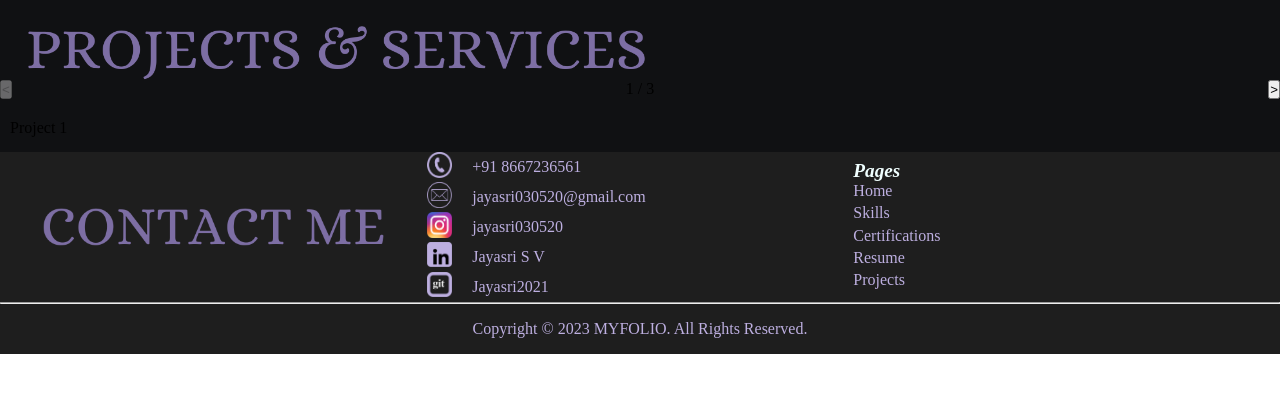
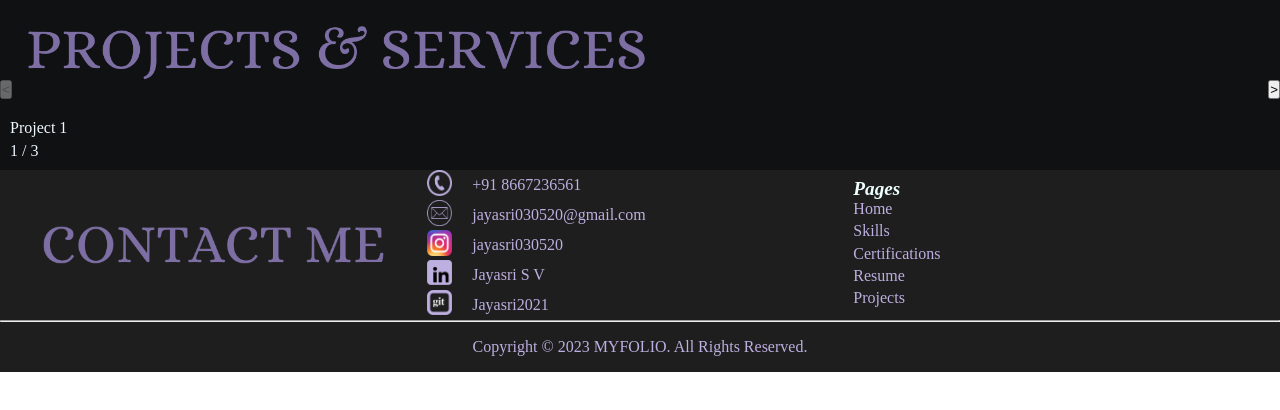
Before and after one commit to harish18092002/Portfolio, an Angular app in the folder portfolio/: page /projects in a window 1280 px wide. Shown: the top 410 px of the page. Built offline with nearby package versions, Linux system fonts and the light colour scheme.

Commit message:
Modified

```diff
--- a/portfolio/src/app/projects/projects.component.css
+++ b/portfolio/src/app/projects/projects.component.css
@@ -2,6 +2,7 @@
     background-color: #101113;
     width: auto;
     height: auto;
+    color:aliceblue;
 }
 #top-left{
     background-color: #101113;
--- a/portfolio/src/app/projects/projects.component.html
+++ b/portfolio/src/app/projects/projects.component.html
@@ -4,7 +4,7 @@
   </div>
   <div class="pagination">
     <button (click)="prevPage()" [disabled]="currentPage === 1"><</button>
-    <span>{{ currentPage }} / {{ totalPages }}</span>
+    <!-- <span>{{ currentPage }} / {{ totalPages }}</span> -->
     <button (click)="nextPage()" [disabled]="currentPage === totalPages">
       >
     </button>
@@ -13,6 +13,7 @@
   <div class="content">
     <ul>
       <li *ngFor="let project of pagedProjects">{{ project }}</li>
+      <span>{{ currentPage }} / {{ totalPages }}</span>
     </ul>
   </div>
 </div>
--- a/portfolio/src/app/projects/projects.component.ts
+++ b/portfolio/src/app/projects/projects.component.ts
@@ -21,8 +21,6 @@ export class ProjectsComponent {
     this.totalPages = Math.ceil(this.totalProjects / this.projectsPerPage);
   }
   loadPage(page: number): void {
-    // Replace with your data loading logic based on the page number
-    // Example: Load data from a service using an HTTP request
     this.pagedProjects = [];  // Replace with your actual data
     for (let i = (page - 1) * this.projectsPerPage; i < page * this.projectsPerPage; i++) {
       if (i < this.totalProjects) {
```
